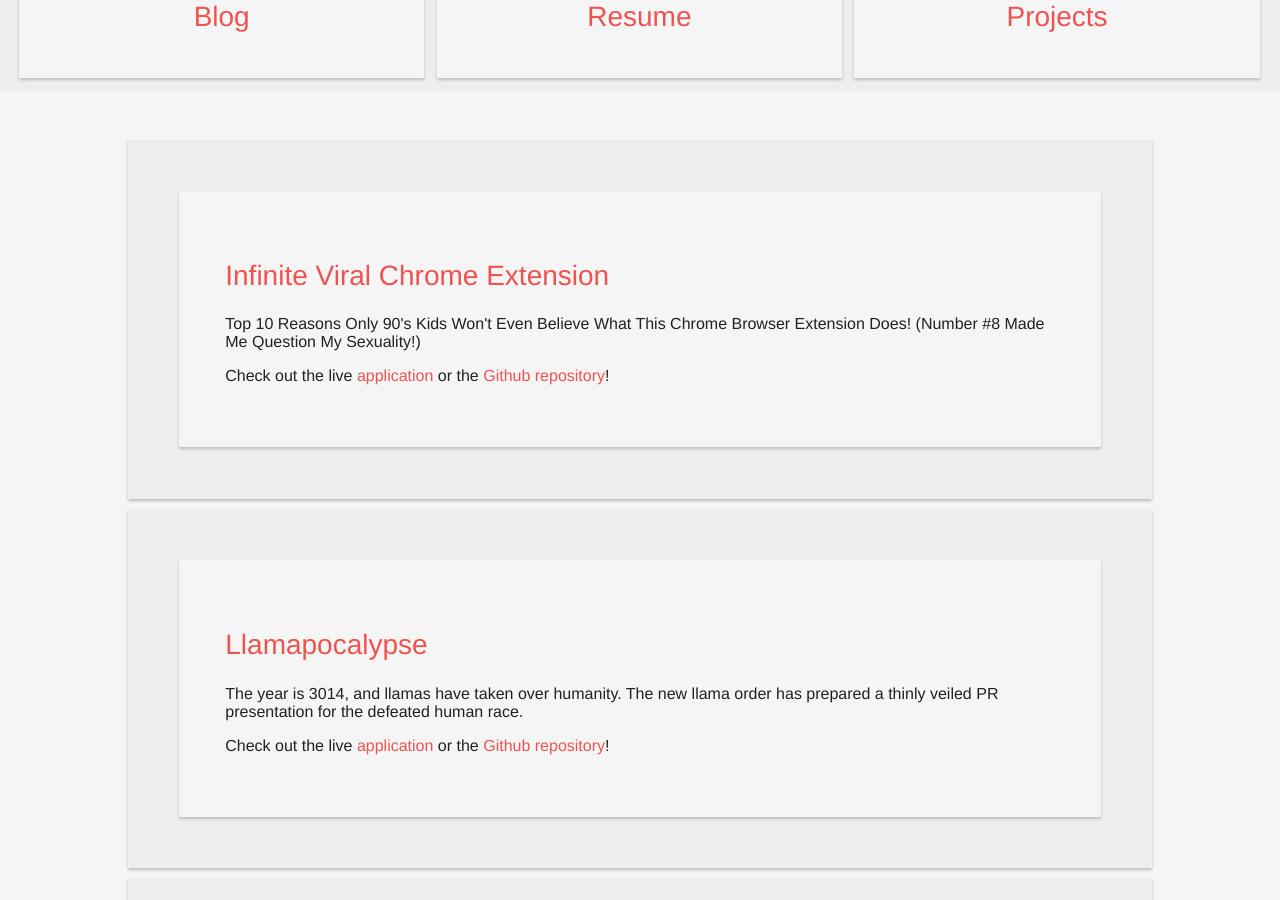
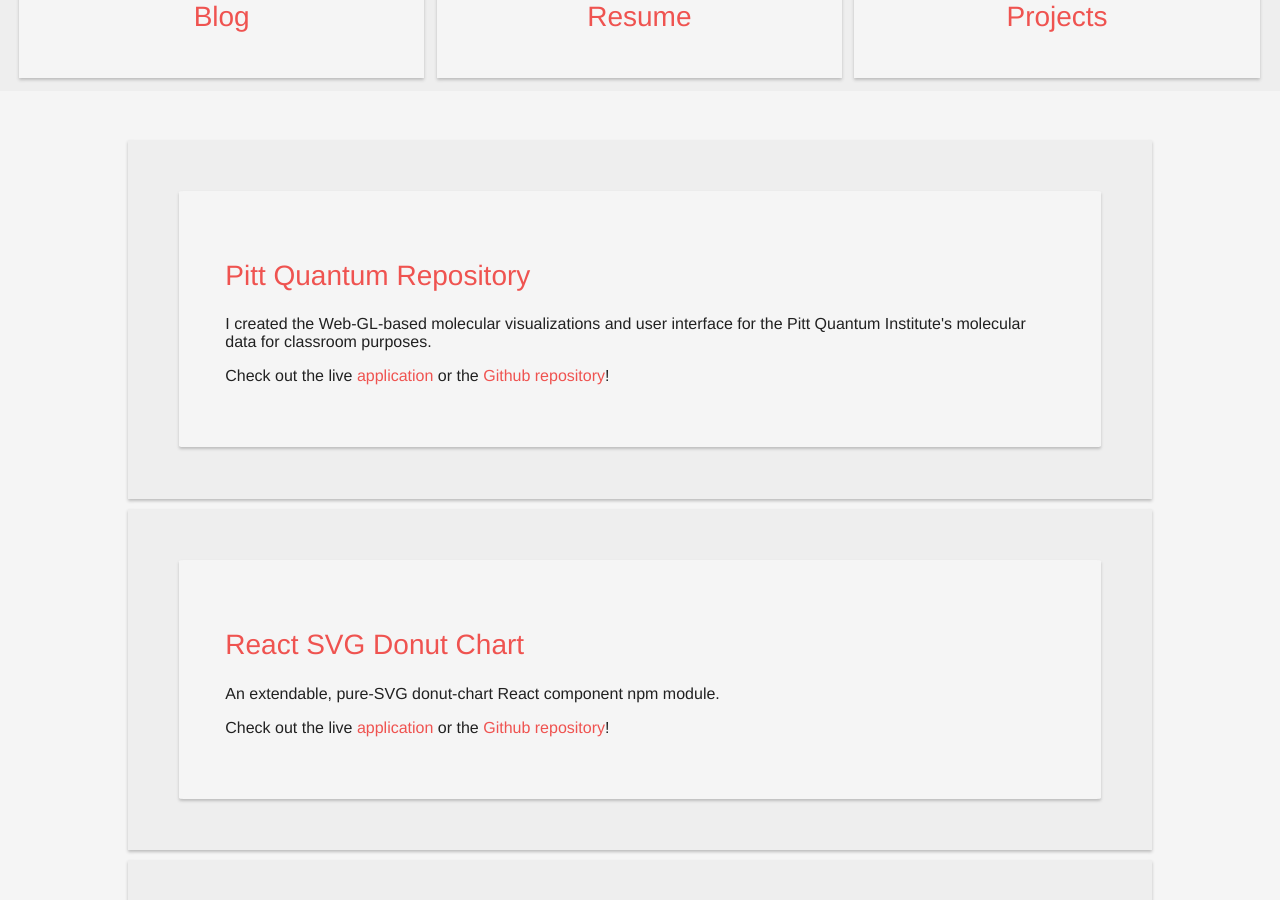
Before and after one commit to ahiggs223/vonbearshark.github.io, a Jekyll site: the page built from portfolio.html, in a window 1280 px wide and 900 px high, scrolled down 569 px. Built offline with Jekyll 4.4.1, drawn with Linux system fonts in a browser that asks for light colours; nearby versions of some CDN libraries.

Commit message:
updated portfolio/resume

```diff
--- a/_data/portfolio.json
+++ b/_data/portfolio.json
@@ -1,5 +1,17 @@
 {
     "projects": [
+    {
+        "project": "Pitt Quantum Repository",
+        "site": "https://pqr.pitt.edu/",
+        "repo": "https://github.com/pittquantum/PittQuantumRepository",
+        "description": "I created the Web-GL-based molecular visualizations and user interface for the Pitt Quantum Institute's molecular data for classroom purposes."
+    },
+    {
+        "project": "React SVG Donut Chart",
+        "site": "https://www.npmjs.com/package/react-donut-chart",
+        "repo": "https://github.com/vonbearshark/react-donut-chart",
+        "description": "An extendable, pure-SVG donut-chart React component npm module."
+    },
 		{
 			"project": "Infinite Viral Chrome Extension",
 			"site": "https://chrome.google.com/webstore/detail/infinite-viral/gejghfapdoblkdeghocaggoalocccacg",
--- a/_data/resume.json
+++ b/_data/resume.json
@@ -4,7 +4,7 @@
         "In December 2014 I joined OThot, a Pittsburgh-based data-science and analytics startup, as the primary frontend engineer. I used Angular.js and related technologies to develop the user interface for their analytics engine from the ground up for investor consideration.",
         "Over the summer of 2015, I interned with PayPal as a software engineer intern at the San Jose headquarters. As a part of the Next-Gen Commerce team, I worked directly alongside senior leadership and high-profile partners in a lean agile environment. I contributed to brainstorming and prototyping the latest payments technologies.",
         "When I returned to my studies in the fall, I joined the Pitt Quantum Repository, an open source initiative to aid in chemistry education. Using WebGL I developed the interface allowing classrooms to view and manipulate complicated 3D molecular structures in real time.",
-        "Over the summer of 2016, I returned to PayPal as a software engineer intern, this time as a part of the Kraken team. I had put in a request to become a part of this team because I strongly support open source and inner source projects, and I sought the opportunity to develop backend technologies with Node.js.",
+        "Over the summer of 2016, I returned to PayPal as a software engineer intern, this time as a part of the Kraken team. I had put in a request to become a part of this team because I strongly support open source and inner source projects, and I sought the opportunity to develop backend technologies with Node.js. With the team, I developed a RESTful dashboard using Node.js, ReactJS, and D3.js to visualize collect and visualize company-wide traffic and security data for production applications.",
         "In addition to this professional experience, I have been involved with the Pitt Computer Science Club as vice president. Through the club, I have presented on various web development topics, organized multiple workshops from Pittsburgh industry leaders, and helped organize the university's first hackathon, Steelhacks.",
         "Technically, I have the most experience with isomorphic JavaScript stacks: Node, especially Express, Seneca, and Hapi; frontend frameworks and libraries, such as Angular, Backbone, and React; in addition to HTML/Handlebars, CSS/SCSS (and frameworks such as Pure and Bootstrap), and jQuery. Most of my formal CS education is in Java and Python, and I have used Django and Flask in personal projects. In storage, I am most familiar with NoSQL databases, especially MongoDB and Cassandra, but I have used MySQL as well. For ops, I am generally familiar with git, Linux environments, Vagrant and virtual machines, and Docker and the related ecosystem.",
         "In addition to my technical skills, I also have a wealth of communications, public relations writing, and social media management experience gained from my completed B.A. in English Writing, certificate in Professional and Public Writing, minor in Political Science, and related internships and volunteer work.",
```
Also changed, not shown: _posts/2016-06-08-hello-world.markdown (added, +8 -0 lines), _posts/2016-06-08-welcome-to-jekyll.markdown (deleted, +0 -25 lines).
